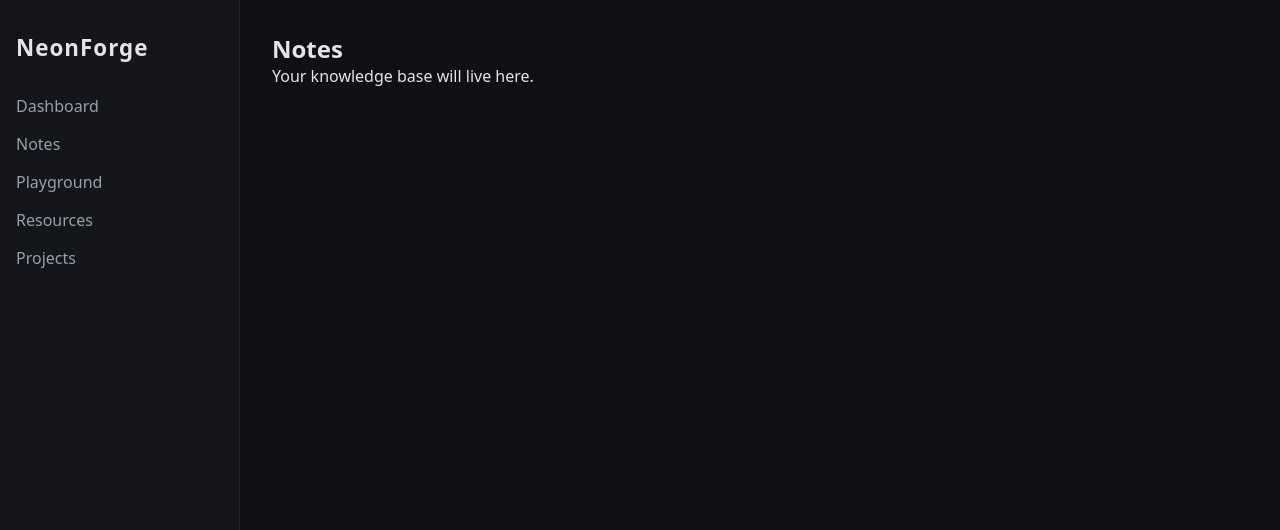
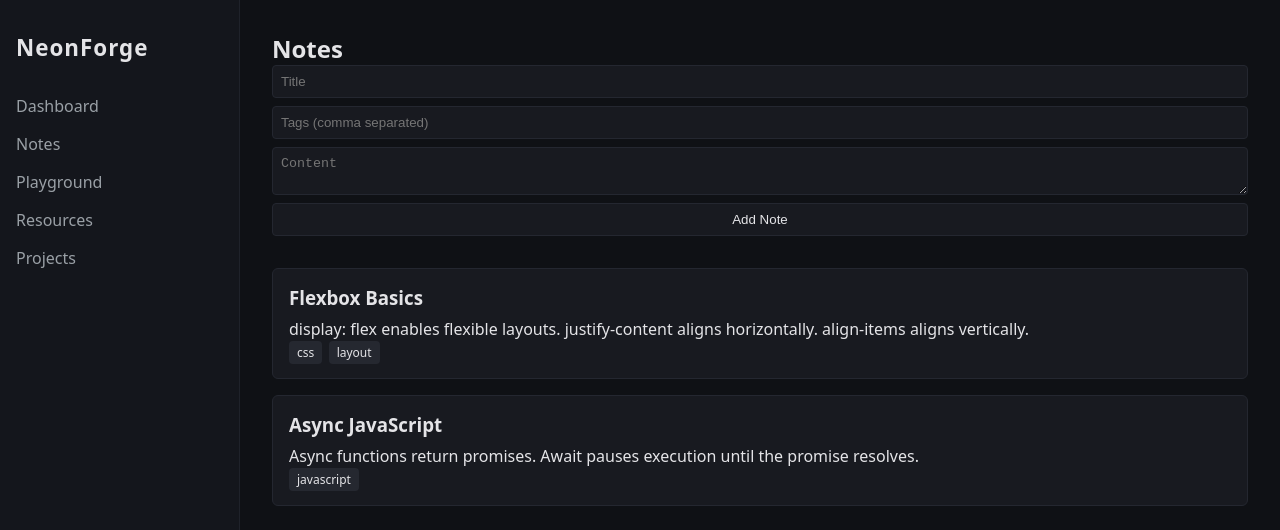
Before and after one commit to gygisdev/NeonForge, a plain HTML site: page Index.html in a window 1280 px wide. Both pictures are taken after a click on the link "Notes". Shown: the top 530 px of the page. Drawn offline with Linux system fonts and the light colour scheme.

Commit message:
Update 02/23/2026

```diff
--- a/Index.html
+++ b/Index.html
@@ -8,6 +8,7 @@
   <link rel="stylesheet" href="./css/base.css" />
   <link rel="stylesheet" href="./css/layout.css" />
   <link rel="stylesheet" href="./css/theme.css" />
+  <link rel="stylesheet" href="./css/component.css" />
   <link rel="modulepreload" href="./js/main.js" integrity="" crossorigin="anonymous" />
 
 </head>
--- a/css/component.css
+++ b/css/component.css
@@ -0,0 +1,38 @@
+.note-card {
+  background: #181a20;
+  padding: 1rem;
+  margin-bottom: 1rem;
+  border: 1px solid #242730;
+  border-radius: 6px;
+}
+
+.note-card h3 {
+  margin-bottom: 0.5rem;
+}
+
+.tag {
+  background: #252830;
+  padding: 0.2rem 0.5rem;
+  margin-right: 0.4rem;
+  border-radius: 4px;
+  font-size: 0.75rem;
+}
+
+form {
+  display: flex;
+  flex-direction: column;
+  gap: 0.5rem;
+  margin-bottom: 2rem;
+}
+
+input, textarea, button {
+  padding: 0.5rem;
+  background: #181a20;
+  border: 1px solid #242730;
+  color: #e4e4e7;
+  border-radius: 4px;
+}
+
+button {
+  cursor: pointer;
+}
--- a/data/notes.json
+++ b/data/notes.json
@@ -3,6 +3,12 @@
     "id": 1,
     "title": "Flexbox Basics",
     "tags": ["css", "layout"],
-    "content": "display: flex allows..."
+    "content": "display: flex enables flexible layouts. justify-content aligns horizontally. align-items aligns vertically."
+  },
+  {
+    "id": 2,
+    "title": "Async JavaScript",
+    "tags": ["javascript"],
+    "content": "Async functions return promises. Await pauses execution until the promise resolves."
   }
 ]
--- a/js/main.js
+++ b/js/main.js
@@ -1,10 +1,29 @@
 console.log("Main JS loaded");
+
+/* App State */
+const state = {
+  defaultNotes: [],
+  userNotes: [],
+  notes: []
+};
+
+/* Storage Helper */
+const STORAGE_KEY = "neonforge_notes";
+
+function saveNotesToStorage() {
+  localStorage.setItem(STORAGE_KEY, JSON.stringify(state.userNotes));
+}
+
+function loadNotesFromStorage() {
+  const stored = localStorage.getItem(STORAGE_KEY);
+  return stored ? JSON.parse(stored) : [];
+}
 
 /* Where everything renders */
 const view = document.getElementById("view");
 
 /* Route controller */
-function router() {
+async function router() {
   const hash = window.location.hash;
 
   switch (hash) {
@@ -36,11 +55,78 @@ function renderDashboard() {
   `;
 }
 
-function renderNotes() {
+async function renderNotes() {
+    console.log("renderNotes running");
+  if (state.defaultNotes.length === 0) {
+  const response = await fetch("./data/notes.json");
+  state.defaultNotes = await response.json();
+}
+
+state.userNotes = loadNotesFromStorage();
+
+state.notes = [...state.defaultNotes, ...state.userNotes];
+
+
   view.innerHTML = `
     <h2>Notes</h2>
-    <p>Your knowledge base will live here.</p>
+
+    <form id="note-form">
+      <input type="text" id="note-title" placeholder="Title" required />
+      <input type="text" id="note-tags" placeholder="Tags (comma separated)" />
+      <textarea id="note-content" placeholder="Content" required></textarea>
+      <button type="submit">Add Note</button>
+    </form>
+
+    <div class="notes-container"></div>
   `;
+  renderNotesList();
+attachNoteFormHandler();
+}
+  function renderNotesList() {
+  const container = document.querySelector(".notes-container");
+  container.innerHTML = "";
+
+  state.notes.forEach(note => {
+    const noteElement = document.createElement("div");
+    noteElement.classList.add("note-card");
+
+    noteElement.innerHTML = `
+      <h3>${note.title}</h3>
+      <p>${note.content}</p>
+      <div class="tags">
+        ${note.tags.map(tag => `<span class="tag">${tag}</span>`).join("")}
+      </div>
+    `;
+
+    container.appendChild(noteElement);
+    console.log("About to attach form handler");
+  });
+}
+  function attachNoteFormHandler() {
+    console.log("attachNoteFormHandler running");
+      const form = document.getElementById("note-form");
+
+      form.addEventListener("submit", function (e) {
+      e.preventDefault();
+
+    const title = document.getElementById("note-title").value;
+    const tagsInput = document.getElementById("note-tags").value;
+    const content = document.getElementById("note-content").value;
+
+    const newNote = {
+      id: Date.now(),
+      title,
+      content,
+      tags: tagsInput.split(",").map(tag => tag.trim()).filter(Boolean)
+    };
+
+    state.userNotes.push(newNote);
+    state.notes = [...state.defaultNotes, ...state.userNotes];
+
+    saveNotesToStorage();
+    renderNotesList();
+    form.reset();
+  });
 }
 
 function renderPlayground() {
--- a/js/router.js
+++ b/js/router.js
@@ -1,4 +1,4 @@
-function router() {
+async function router() {
   let hash = window.location.hash;
 
   if (!hash) {
@@ -11,7 +11,7 @@ function router() {
       renderDashboard();
       break;
     case "#/notes":
-      renderNotes();
+      await renderNotes();
       break;
     case "#/playground":
       renderPlayground();
```
